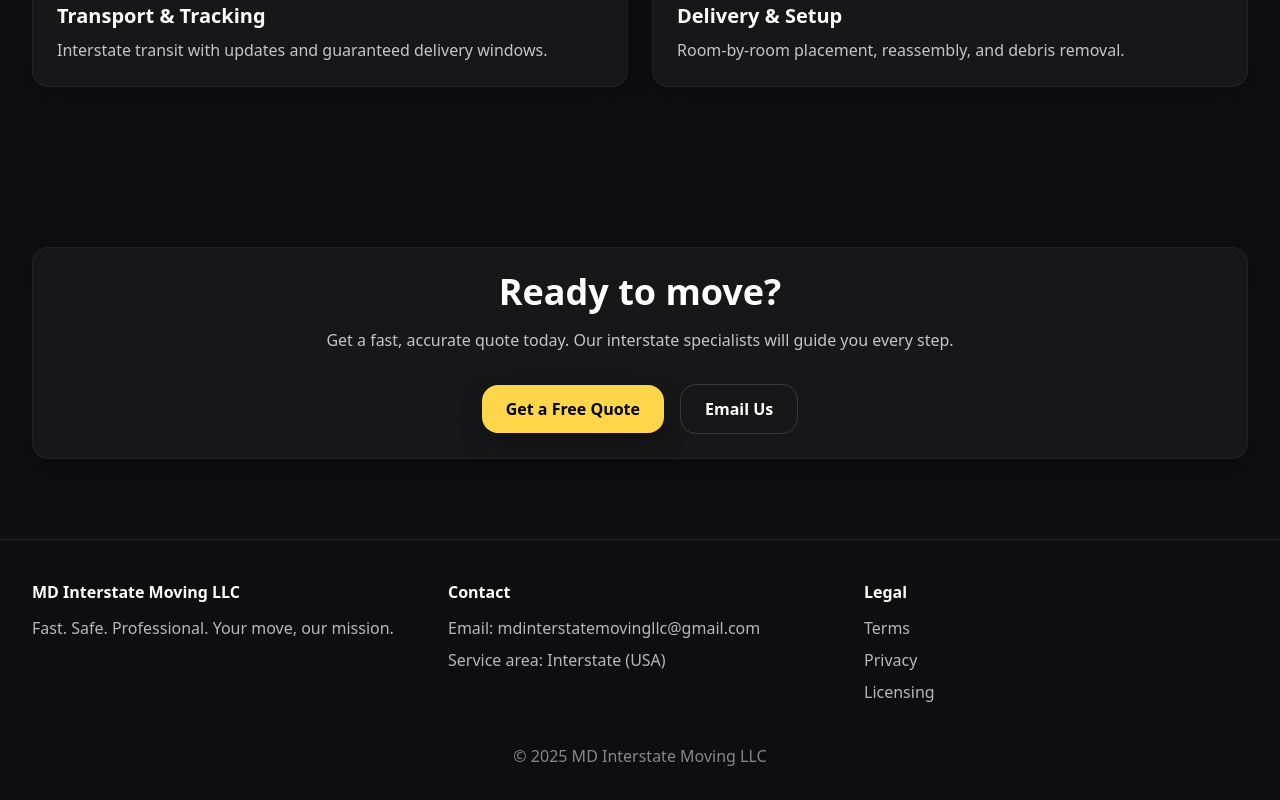
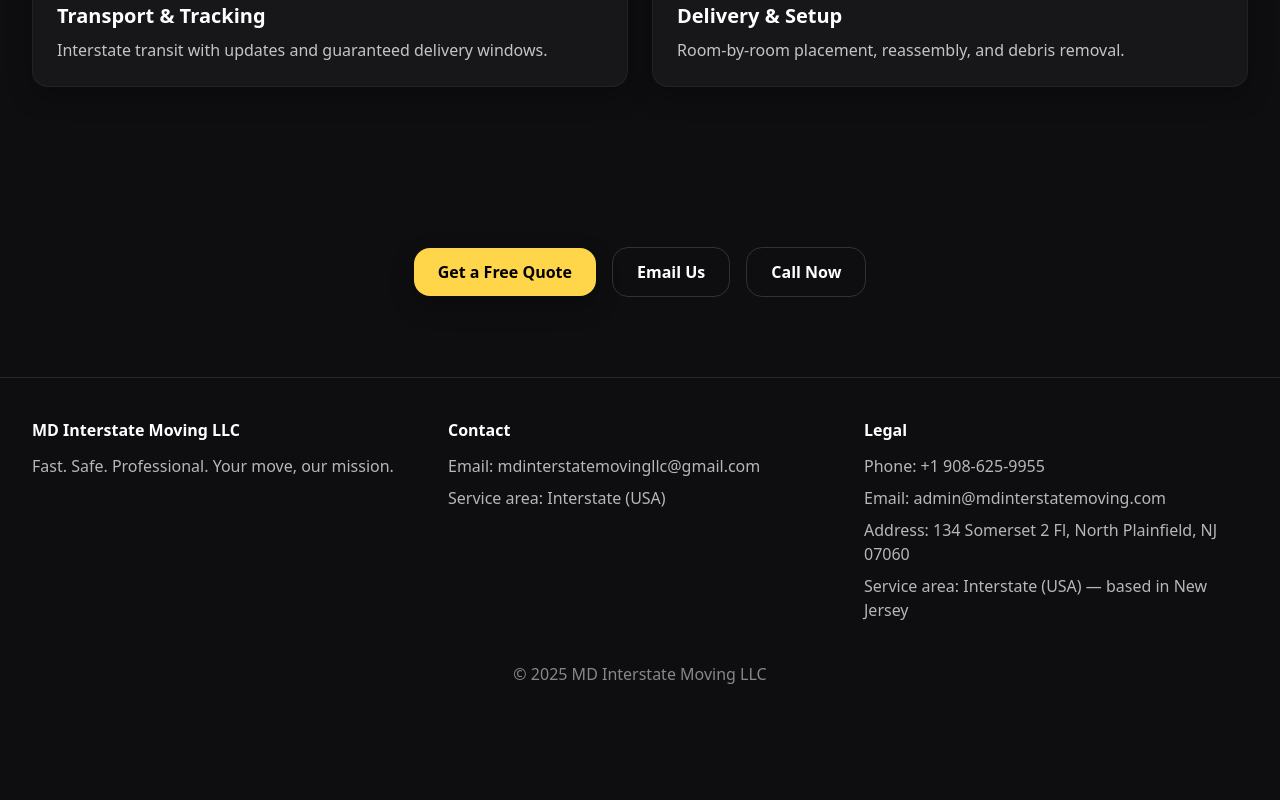
Before and after one commit to davimarti90/md-website, a Next.js app: page / in a window 1280 px wide. Shown: the part 1430-2230 px from the top of the page. After the commit the page ends 2148 px from the top, so only its background shows below. Built offline with nearby package versions, Linux system fonts and the light colour scheme.

Commit message:
Pages: About, Services, Testimonials + SEO

```diff
--- /dev/null
+++ b/components/About.tsx
@@ -0,0 +1,19 @@
+export function About() {
+  return (
+    <div className="card">
+      <h2 className="text-3xl md:text-5xl font-bold mb-4">About Us</h2>
+      <p className="text-white/75">
+        MD Interstate Moving LLC is a New Jersey–based interstate moving company
+        focused on safe handling, on-time delivery, and clear communication.
+        From packing and protection to delivery and setup, our licensed crews
+        make long-distance moving stress-free.
+      </p>
+      <ul className="mt-6 grid sm:grid-cols-2 gap-3 text-white/80">
+        <li>📍 HQ: 134 Somerset 2 Fl, North Plainfield, NJ 07060</li>
+        <li>📞 +1 908-625-9955</li>
+        <li>📬 mdinterstatemovingllc@gmail.com</li>
+        <li>🧭 Service: Interstate (USA)</li>
+      </ul>
+    </div>
+  );
+}
--- a/components/CTA.tsx
+++ b/components/CTA.tsx
@@ -1,13 +1,10 @@
 import Link from "next/link";
 export default function CTA() {
   return (
-    <div className="card text-center">
-      <h3 className="text-2xl md:text-4xl font-bold mb-4">Ready to move?</h3>
-      <p className="text-white/75 mb-8">Get a fast, accurate quote today. Our interstate specialists will guide you every step.</p>
-      <div className="flex flex-col sm:flex-row items-center justify-center gap-4">
-        <Link href="/contact" className="btn-primary">Get a Free Quote</Link>
-        <a className="btn-ghost" href="mailto:mdinterstatemovingllc@gmail.com?subject=Moving%20Quote">Email Us</a>
-      </div>
+    <div className="flex flex-col sm:flex-row items-center justify-center gap-4">
+      <Link href="/contact" className="btn-primary">Get a Free Quote</Link>
+      <a className="btn-ghost" href="mailto:mdinterstatemovingllc@gmail.com?subject=Moving%20Quote">Email Us</a>
+      <a className="btn-ghost" href="tel:+19086259955">Call Now</a>
     </div>
   );
 }
--- /dev/null
+++ b/components/Copia de About.tsx
@@ -0,0 +1,19 @@
+export function About() {
+  return (
+    <div className="card">
+      <h2 className="text-3xl md:text-5xl font-bold mb-4">About Us</h2>
+      <p className="text-white/75">
+        MD Interstate Moving LLC is a New Jersey–based interstate moving company
+        focused on safe handling, on-time delivery, and clear communication.
+        From packing and protection to delivery and setup, our licensed crews
+        make long-distance moving stress-free.
+      </p>
+      <ul className="mt-6 grid sm:grid-cols-2 gap-3 text-white/80">
+        <li>📍 HQ: 134 Somerset 2 Fl, North Plainfield, NJ 07060</li>
+        <li>📞 +1 908-625-9955</li>
+        <li>📬 mdinterstatemovingllc@gmail.com</li>
+        <li>🧭 Service: Interstate (USA)</li>
+      </ul>
+    </div>
+  );
+}
--- a/components/Footer.tsx
+++ b/components/Footer.tsx
@@ -16,9 +16,10 @@ export default function Footer() {
         <div>
           <h4 className="text-white font-semibold mb-3">Legal</h4>
           <ul className="space-y-2">
-            <li><a href="#" className="hover:underline">Terms</a></li>
-            <li><a href="#" className="hover:underline">Privacy</a></li>
-            <li><a href="#" className="hover:underline">Licensing</a></li>
+            <li>Phone: +1 908-625-9955</li>
+            <li>Email: admin@mdinterstatemoving.com</li>
+            <li>Address: 134 Somerset 2 Fl, North Plainfield, NJ 07060</li>
+            <li>Service area: Interstate (USA) — based in New Jersey</li>
           </ul>
         </div>
       </div>
--- a/components/Navbar.tsx
+++ b/components/Navbar.tsx
@@ -16,7 +16,7 @@ export default function Navbar() {
           <Link href="#services" className="hover:text-white">Services</Link>
           <Link href="#process" className="hover:text-white">Process</Link>
           <Link href="/contact" className="hover:text-white">Contact</Link>
-          <a href="mailto:mdinterstatemovingllc@gmail.com" className="btn-primary">Email</a>
+          <a href="mailto:admin@mdinterstatemoving.com" className="btn-primary">Email</a>
         </nav>
         <button className="md:hidden btn-ghost px-3 py-2" onClick={() => setOpen(!open)} aria-label="Toggle Menu">
           <span>Menu</span>
@@ -28,7 +28,7 @@ export default function Navbar() {
             <Link href="#services" onClick={() => setOpen(false)}>Services</Link>
             <Link href="#process" onClick={() => setOpen(false)}>Process</Link>
             <Link href="/contact" onClick={() => setOpen(false)}>Contact</Link>
-            <a href="mailto:mdinterstatemovingllc@gmail.com" className="btn-primary w-max" onClick={() => setOpen(false)}>Email</a>
+            <a href="mailto:admin@mdinterstatemoving.com" className="btn-primary w-max" onClick={() => setOpen(false)}>Email</a>
           </div>
         </div>
       )}
--- a/components/ContactForm.tsx
+++ b/components/Testimonials.tsx
@@ -45,7 +45,7 @@ Notes: ${fd.get("notes")}`
       <textarea className="card md:col-span-2" name="notes" placeholder="Notes (volume, bedrooms, access, special items)" rows={5} />
       <div className="md:col-span-2 flex gap-3">
         <button type="submit" className="btn-primary" disabled={loading}>{loading ? "Sending…" : "Request Quote"}</button>
-        <a className="btn-ghost" href="mailto:mdinterstatemovingllc@gmail.com">Email Instead</a>
+        <a className="btn-ghost" href="tel:+19086259955">Call Instead</a>
       </div>
     </form>
   );
```
Also changed, not shown: 2 other files (tests, documents, lock files or other folders).
